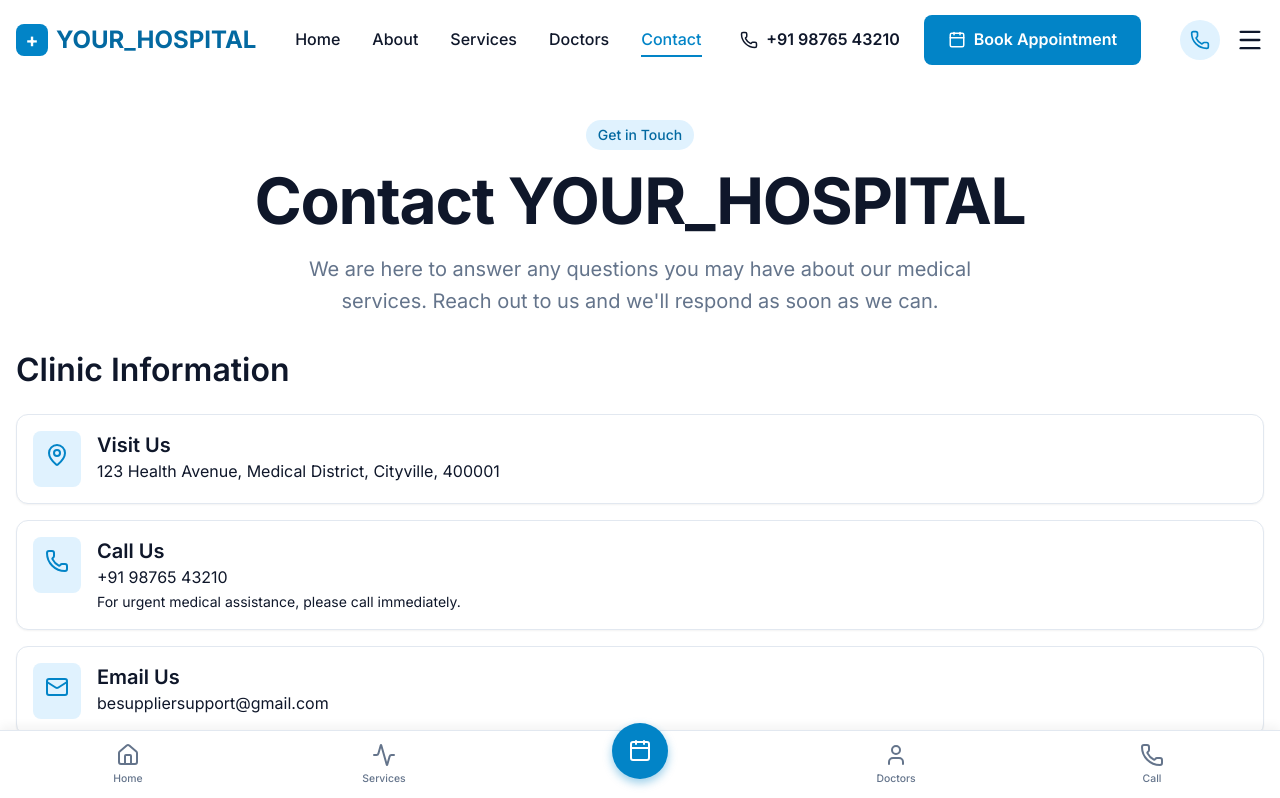
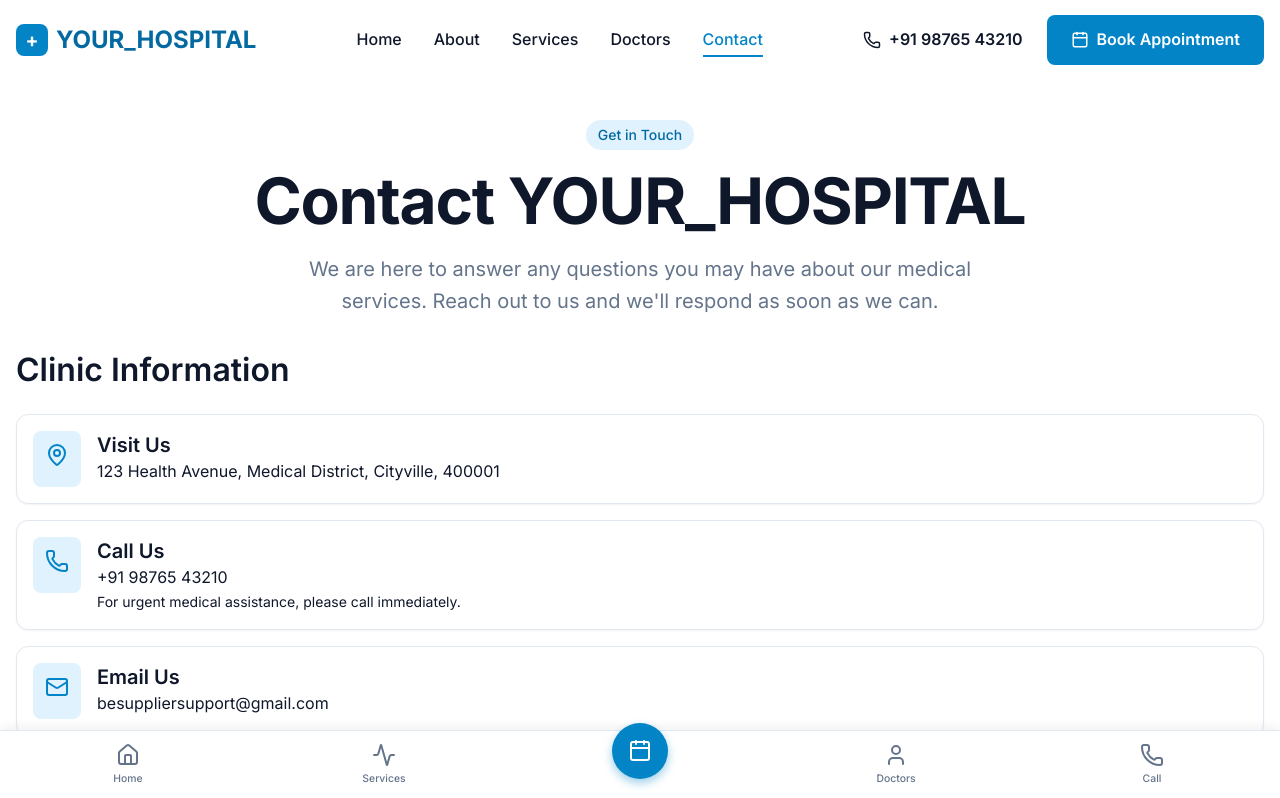
Before and after one commit to kartikgadhiya24-dev/hospital-demo-web, a React (Vite) app: page /contact in a window 1280 px wide. Shown: the top 798 px of the page. Built offline with nearby package versions, Linux system fonts and the light colour scheme.

Commit message:
Fix mobile layout, update email, grid changes

```diff
--- a/src/components/Header.jsx
+++ b/src/components/Header.jsx
@@ -68,14 +68,7 @@ const Header = () => {
           </div>
 
           {/* Mobile Top Actions (Only visible if menu isn't full screen bottom bar) */}
-          <div className="mobile-top-actions hide-desktop">
-            <a href={`tel:${siteConfig.phone.replace(/[^0-9+]/g, '')}`} className="btn-icon-primary">
-              <Phone size={20} />
-            </a>
-            <button className="mobile-menu-toggle" onClick={toggleMenu} aria-label="Toggle Menu">
-              {mobileMenuOpen ? <X size={28} /> : <Menu size={28} />}
-            </button>
-          </div>
+          {/* Removed as per user request to simplify top header on mobile */}
         </div>
 
         {/* Mobile Full Screen Menu Overlay */}
```
